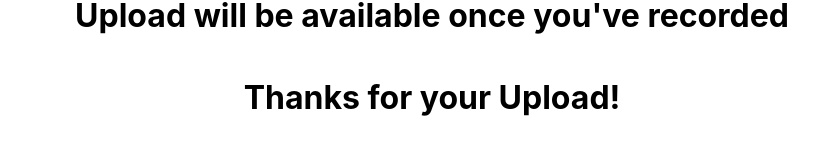
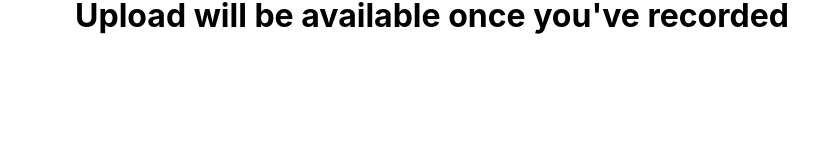
Before and after one commit to HeikoMatternTK/remoku-react, a React (Create React App) app: page / in a window 1280 px wide. Shown: the part 1239-1393 px from the top of the page, without its empty margins (48-887 px from the left). Built offline with nearby package versions, Linux system fonts and the light colour scheme.

Commit message:
Better stuff

```diff
--- a/src/Song.jsx
+++ b/src/Song.jsx
@@ -113,9 +113,7 @@ export default function Song({song}) {
                     onClick={() => upload()}><h1>Upload you part!</h1>
                 </button>
 
-                <h1 hidden={uploaded}>
-                    Thanks for your Upload!
-                </h1>
+                <h1>{uploaded ? 'Thanks for the Upload! It will automagically become mashed together and shown at the Breakout Review Show!' : ''}</h1>
 
             </Flex>
         </div>)
```
